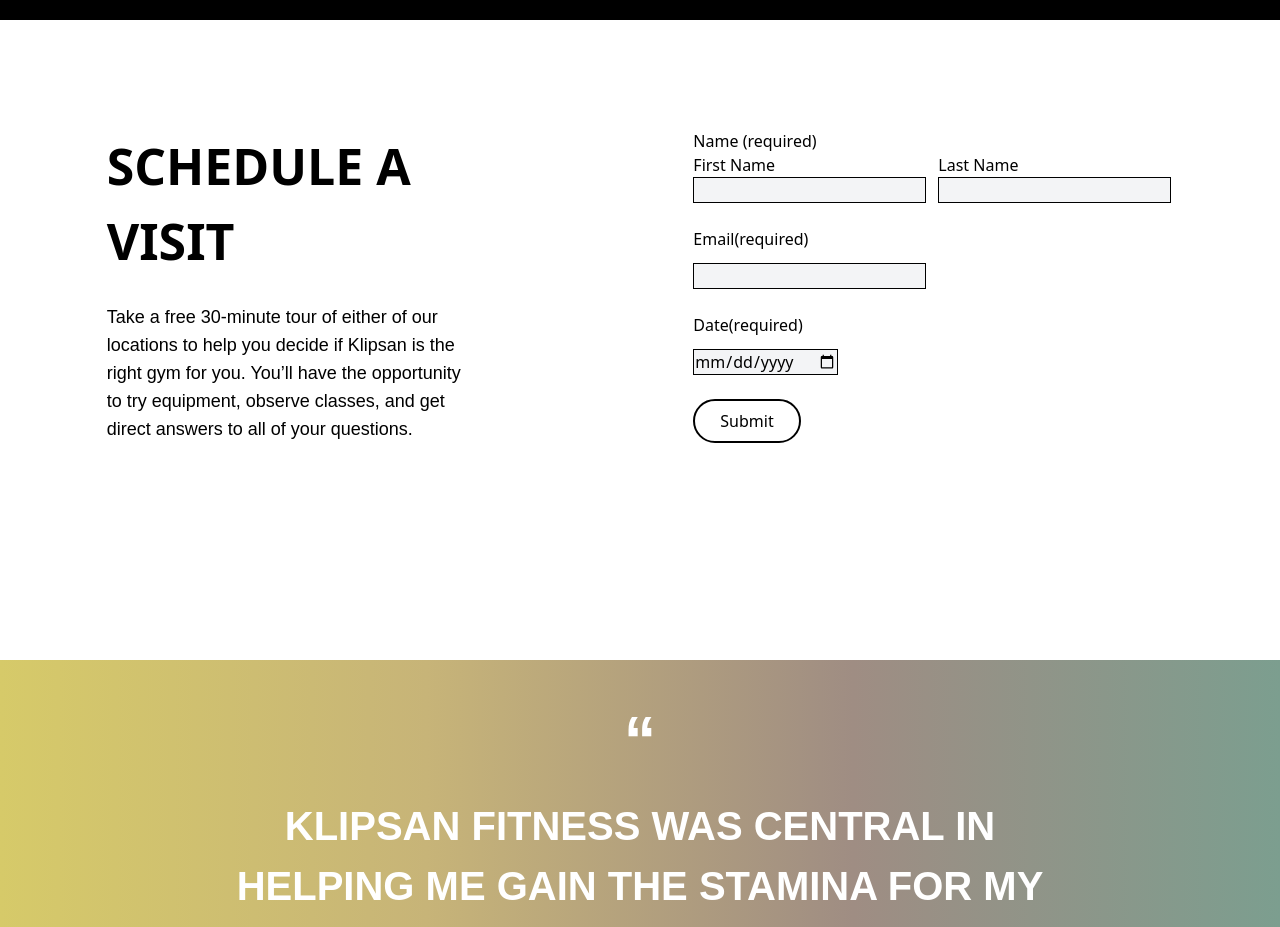
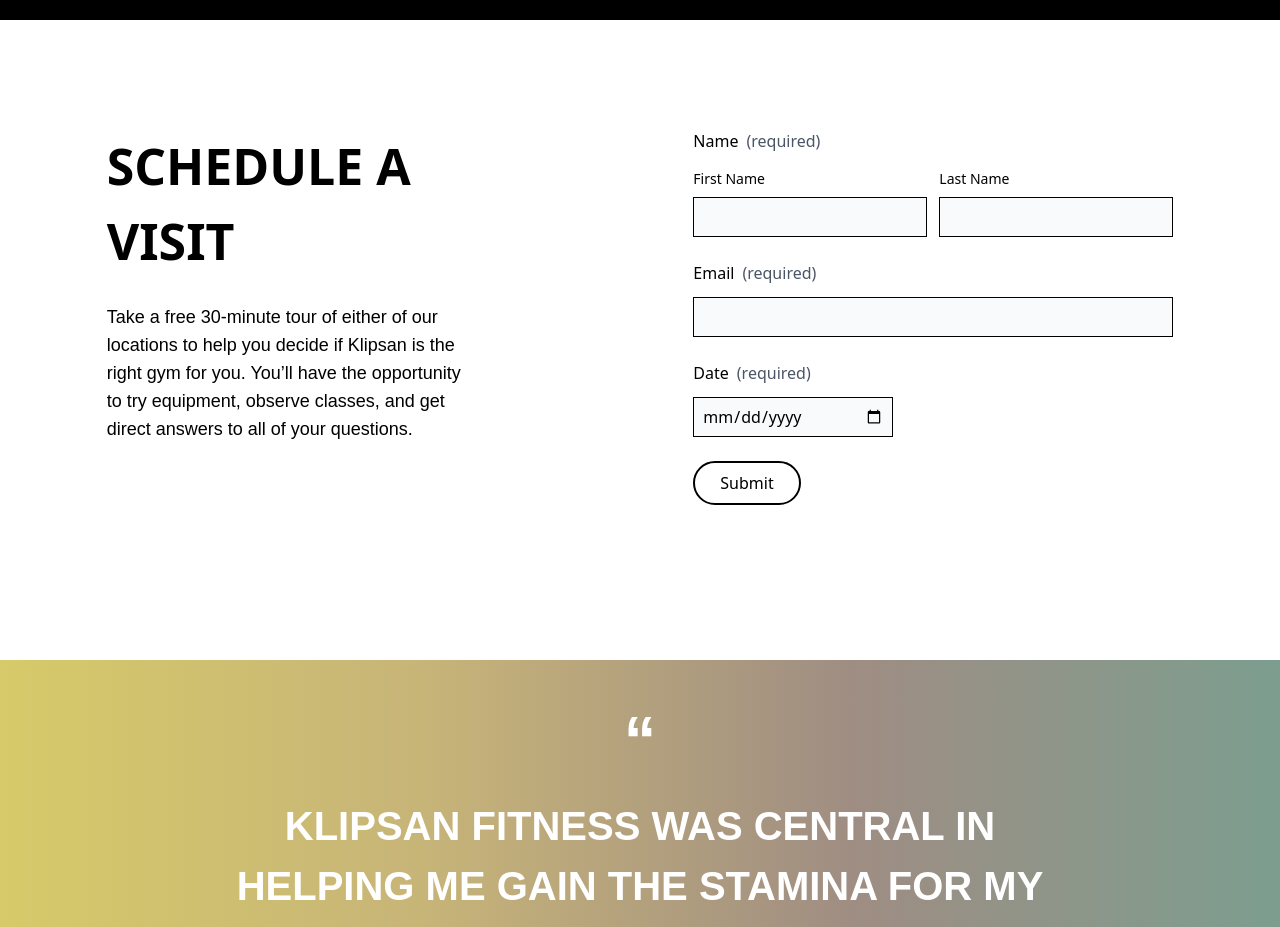
Before and after one commit to mti-Mansouri/klipsan-demo-mehdi-mansouri, a Next.js app: page / in a window 1280 px wide. Shown: the part 2860-3787 px from the top of the page. Built offline with nearby package versions, Linux system fonts and the light colour scheme.

Commit message:
section 4 form done

```diff
--- a/src/app/page.tsx
+++ b/src/app/page.tsx
@@ -239,44 +239,47 @@
         "
           action=""
         >
-          <fieldset>
-            <label htmlFor="">
-              <span>Name</span> <span>(required)</span>
+          <fieldset className="w-full">
+            <label className="" htmlFor="">
+              <span>Name</span>
+              <span className="text-gray-600 ml-2">(required)</span>
             </label>
-            <div className="flex gap-3">
-              <div>
-                <div>First Name</div>
+            <div className="flex gap-3 w-full mt-4">
+              <div className="grow-1">
+                <div className="text-sm">First Name</div>
                 <input
-                  className="bg-gray-100 border focus:border-2 focus:border-black"
-                  type="text"
+                  className="bg-gray-50 border mt-2  w-full  h-[40px] p-2
+                  focus:outline-none focus:ring-2 focus:ring-black focus:ring-offset-2
+                  "
+                  type="text "
                 />
               </div>
-              <div>
-                <div>Last Name</div>
+              <div className="grow-1">
+                <div className="text-sm">Last Name</div>
                 <input
-                  className="bg-gray-100 border focus:border-2 focus:border-black"
+                  className="bg-gray-50 border mt-2 focus:outline-none focus:ring-2 focus:ring-black focus:ring-offset-2 w-full h-[40px] p-2"
                   type="text"
                 />
               </div>
             </div>
           </fieldset>
-          <div className="flex gap-3 flex-col">
+          <div className="flex gap-3 flex-col w-full">
             <label htmlFor="">
               <span>Email</span>
-              <span>(required)</span>
+              <span className="text-gray-600 ml-2">(required)</span>
             </label>
             <input
-              className="bg-gray-100 border focus:border-2 focus:border-black"
+              className="bg-gray-50 border  focus:outline-none focus:ring-2 focus:ring-black focus:ring-offset-2 h-[40px] p-2"
               type="email"
             />
           </div>
           <div className="flex gap-3 flex-col">
             <label htmlFor="">
               <span>Date</span>
-              <span>(required)</span>
+              <span className="text-gray-600 ml-2">(required)</span>
             </label>
             <input
-              className="bg-gray-100 border focus:border-2 focus:border-black"
+              className="bg-gray-50 h-[40px] border focus:outline-none focus:ring-2 focus:ring-black focus:ring-offset-2 w-[200px] p-2"
               type="date"
             />
           </div>
```
